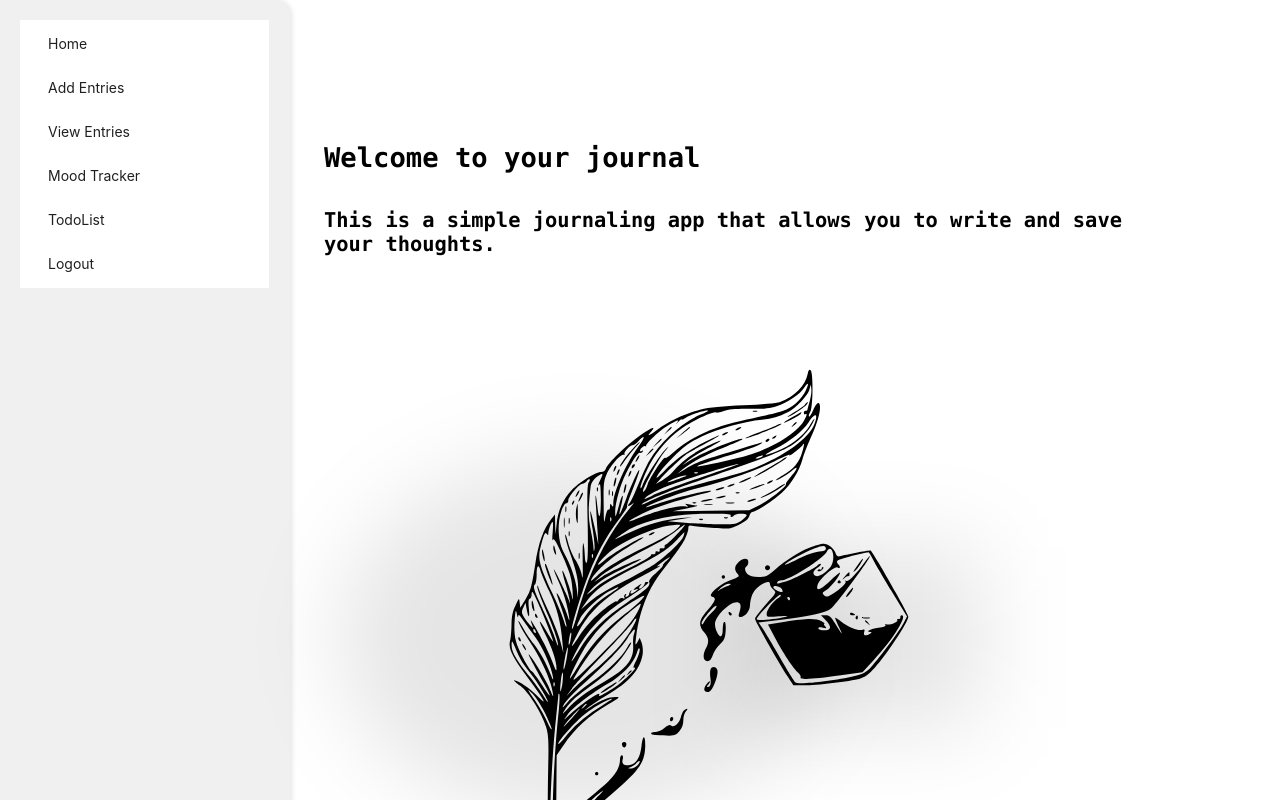
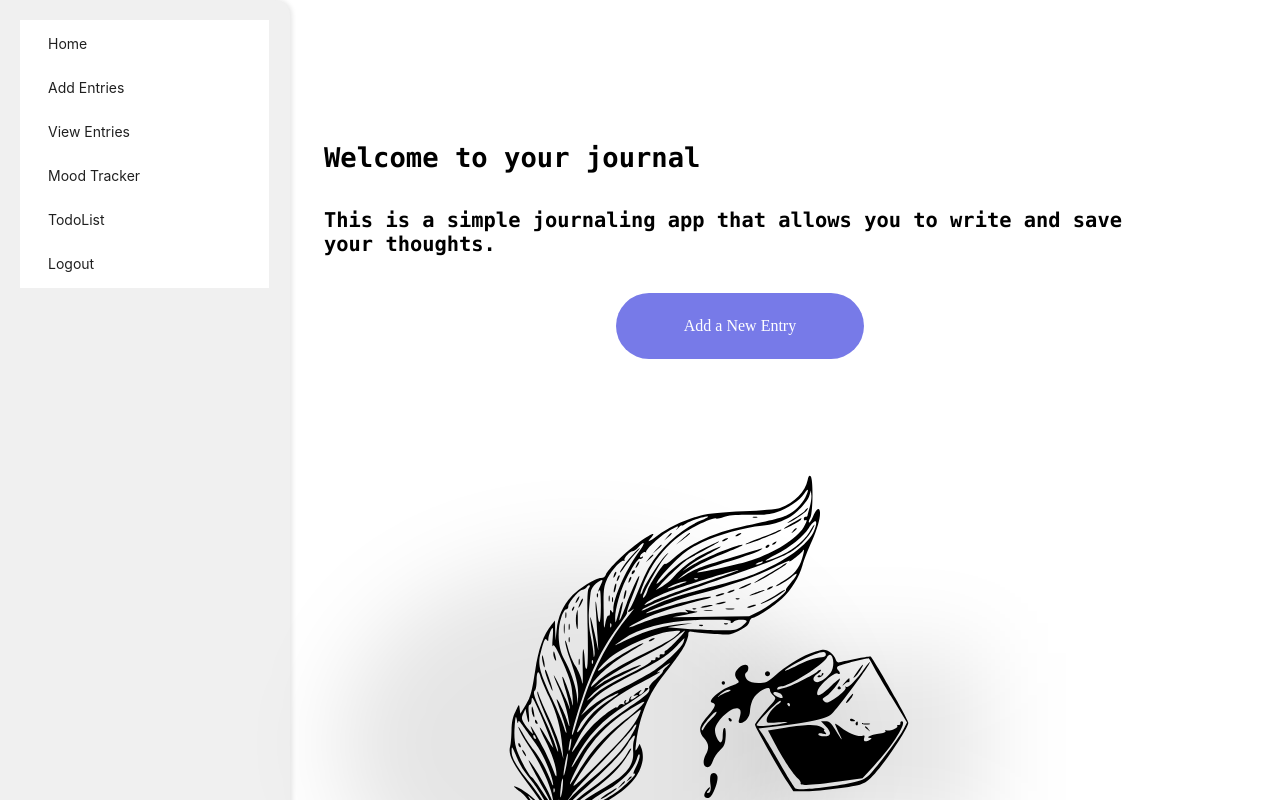
Before and after one commit to LKoech/JournalApp, a Next.js app: page / in a window 1280 px wide. Shown: the top 800 px of the page. Built offline with nearby package versions, Linux system fonts and the light colour scheme.

Commit message:
refactor code

```diff
--- a/src/app/entries/EntriesPageContent.js
+++ b/src/app/entries/EntriesPageContent.js
@@ -40,7 +40,9 @@ const EntriesPage = () => {
           style={{ marginBottom: '20px' }}
         />
       </div>
-      <Typography.Title>Your Journal Entries</Typography.Title>
+      <Typography.Title style={{ color: '#777ae8' }}>
+        Your Journal Entries
+      </Typography.Title>
       <List
         itemLayout="vertical"
         dataSource={sortedEntries}
--- a/src/app/globals.css
+++ b/src/app/globals.css
@@ -124,7 +124,6 @@
   position: relative;
 }
 
-/* Enable hover only on non-touch devices */
 @media (hover: hover) and (pointer: fine) {
   .card:hover {
     background: rgba(var(--card-rgb), 0.1);
@@ -142,9 +141,6 @@
   }
 }
 
-
-/* Add these styles to your globals.css or a specific CSS module */
-
 .floatButton {
   position: fixed;
   bottom: 30px;
@@ -152,7 +148,7 @@
   width: 60px;
   height: 60px;
   border-radius: 50%;
-  background-color: #1890ff;
+  background-color: #777ae8;
   color: #fff;
   font-size: 30px;
   display: flex;
@@ -324,7 +320,7 @@
   position: fixed;
   bottom: 50px;
   right: 50px;
-  background-color: #1890ff;
+  background-color: #777ae8;
   color: white;
   border: none;
   width: 50px;
@@ -343,7 +339,7 @@
   width: 60px;
   height: 60px;
   border-radius: 50%;
-  background-color: #1890ff;
+  background-color: #777ae8;
   color: #fff;
   font-size: 30px;
   display: flex;
--- a/src/app/mood-tracker/page.js
+++ b/src/app/mood-tracker/page.js
@@ -119,7 +119,7 @@ const MoodTrackerPage = () => {
         suggestion && (
           <div className={styles.suggestionBox}>
             <Typography.Paragraph>
-              <strong>Suggestion to improve your mood:</strong> {suggestion}
+              <strong>🎉Suggestion to improve your mood:</strong> {suggestion}
             </Typography.Paragraph>
           </div>
         )
--- a/src/app/page.js
+++ b/src/app/page.js
@@ -6,7 +6,7 @@ export default function Home() {
   return (
     <main className={styles.main}>
       <div className={styles.description}>
-        <h1>Welcome to your journal</h1>
+      <h1 className="custom-title">Welcome to your journal</h1>
       </div>
       <div className={styles.description}>
         <h2>
@@ -14,6 +14,23 @@ export default function Home() {
           thoughts.
         </h2>
       </div>
+      <Link href="/add-entry" passHref>
+        <div style={{
+          backgroundColor: '#777ae8',
+          color: 'white',
+          borderRadius: '170px',
+          padding: '24px',
+          textAlign: 'center',
+          cursor: 'pointer',
+          transition: 'background-color 0.3s ease',
+          margin: '20px auto',
+          width: '200px',
+          display: 'inline-block'
+        }}>
+          Add a New Entry
+        </div>
+      </Link>
+
 
       <div className={styles.center}>
         <Image
--- a/src/app/page.module.css
+++ b/src/app/page.module.css
@@ -241,8 +241,6 @@
   padding: 0 10%;
 }
 
-
-
 .imageContainer {
   width: 45%;
   text-align: center;
@@ -301,7 +299,7 @@
   width: 60px;
   height: 60px;
   border-radius: 50%;
-  background-color: #333;
+  background-color: #777ae8;
   color: #fff;
   font-size: 30px;
   display: flex;
@@ -383,3 +381,7 @@
 .searchContainer {
   margin-bottom: 20px;
 }
+
+.custom-title {
+  color: #777ae8;
+}
--- a/src/app/todolist/TodoList.module.css
+++ b/src/app/todolist/TodoList.module.css
@@ -4,15 +4,15 @@
 }
 
 .content {
-  padding: 24px;
+  padding: 34px;
   margin: 0 auto;
-  max-width: 1200px; /* Center content */
+  max-width: 1100px; /* Center content */
 }
 
 .todoContainer {
   background: white;
-  border-radius: 8px;
-  padding: 20px;
+  border-radius: 10px;
+  padding: 70px;
   box-shadow: 0 2px 8px rgba(0, 0, 0, 0.1);
 }
 
@@ -23,18 +23,18 @@
 
 .addTaskContainer {
   display: flex;
-  gap: 10px; /* Space between input and button */
+  gap: 30px; /* Space between input and button */
   margin-bottom: 16px;
 }
 
 .filterContainer {
   display: flex;
-  gap: 10px; /* Space between filter and search */
+  gap: 30px; /* Space between filter and search */
   margin-bottom: 16px;
 }
 
 .taskList {
-  margin-top: 16px;
+  margin-top: 50px;
 }
 
 .ant-modal {
--- a/src/components/sidebar.module.css
+++ b/src/components/sidebar.module.css
@@ -26,10 +26,10 @@
 
 /* Hover and active state */
 .ant-menu-item:hover, .ant-menu-item-selected {
-  background-color: #e0e0e0; /* Lighter gray for hover/selected state */
+  background-color: #CBC3E3; /* Lighter gray for hover/selected state */
 }
 
 /* Icon color */
 .ant-menu-item-icon {
-  color: #606060; /* Subtle gray color for icons */
+  color: #CBC3E3; /* Subtle gray color for icons */
 }
```
Also changed, not shown: data/entries.json (+7 -0 lines), src/app/entries/page.js (+8 -1 lines).
